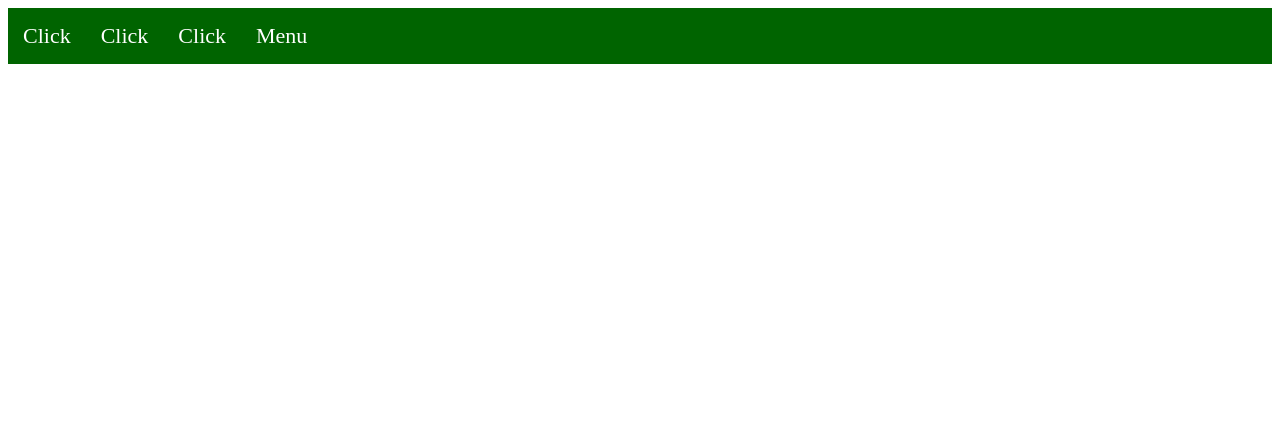
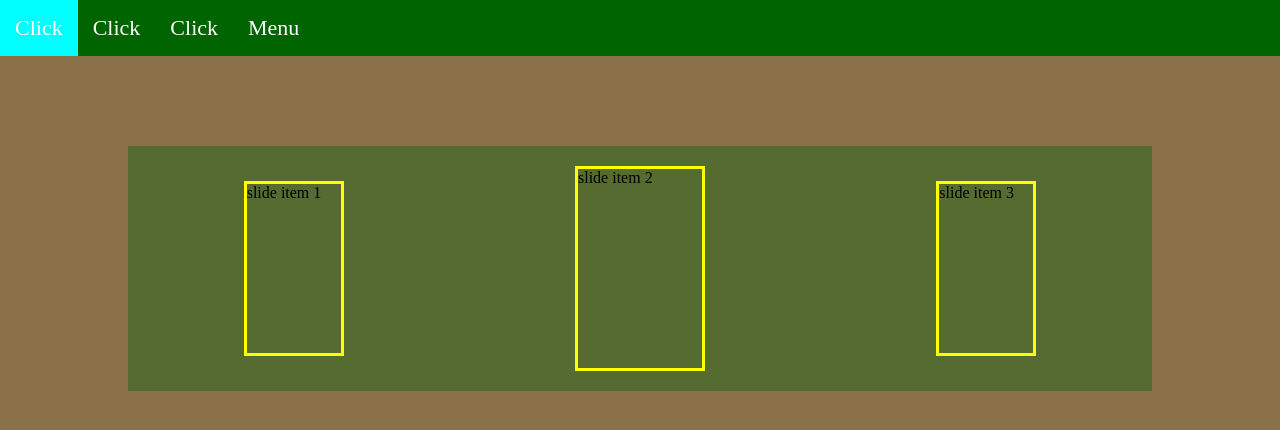
Before and after one commit to crono628/common-techniques, a plain HTML site: page index.html in a window 1280 px wide. Drawn offline with Linux system fonts and the light colour scheme.

Commit message:
carousel made with dom. working on scrolling logic

```diff
--- a/index.html
+++ b/index.html
@@ -6,7 +6,7 @@
     <meta name="viewport" content="width=device-width, initial-scale=1.0" />
     <title>Things</title>
     <link rel="stylesheet" href="style.css" />
-    <script src="script.js"></script>
+    <script src="script.js" defer></script>
   </head>
 
   <body>
@@ -16,12 +16,17 @@
       <a href="">Click</a>
       <div class="drop-down">
         <div class="drop-div">Menu</div>
-        <div class="drop-contents">
+        <div class="drop-contents hide">
           <div class="option">Option 1</div>
           <div class="option">Option 2</div>
           <div class="option">Option 3</div>
         </div>
       </div>
     </div>
+    <div class="carousel-container">
+      <div class="left-scroll" data-scroll="left"></div>
+      <div class="carousel"></div>
+      <div class="right-scroll" data-scroll="right"></div>
+    </div>
   </body>
 </html>
--- a/script.js
+++ b/script.js
@@ -0,0 +1,44 @@
+const down = document.querySelector('.drop-down');
+const contents = document.querySelector('.drop-contents');
+const carousel = document.querySelector('.carousel');
+
+down.addEventListener('mouseover', () => {
+  contents.classList.remove('hide');
+});
+
+down.addEventListener('mouseleave', () => {
+  contents.classList.add('hide');
+});
+
+contents.addEventListener('mouseleave', () => {
+  contents.classList.add('hide');
+});
+
+let carouselThings = [];
+
+function dom(element, attributes = {}, text, parent) {
+  const elem = document.createElement(element);
+  if (attributes) {
+    Object.assign(elem, attributes);
+  }
+  if (text) {
+    elem.innerText = text;
+  }
+  if (parent) {
+    parent.appendChild(elem);
+  }
+  return elem;
+}
+
+// carouselThings.forEach('thing' =>{
+
+// })
+
+const slideItem1 = dom('div', { classList: 'slide' }, 'slide item 1', carousel);
+const slideItem2 = dom(
+  'div',
+  { classList: 'slide active' },
+  'slide item 2',
+  carousel
+);
+const slideItem3 = dom('div', { classList: 'slide' }, 'slide item 3', carousel);
--- a/style.css
+++ b/style.css
@@ -1,10 +1,19 @@
 * {
   box-sizing: border-box;
+  margin: 0;
+  padding: 0;
+}
+
+body {
+  background-color: rgb(139, 113, 74);
 }
 
 .nav-bar {
   overflow: hidden;
   background-color: darkgreen;
+  top: 0;
+  left: 0;
+  width: 100vw;
 }
 
 .nav-bar a {
@@ -35,7 +44,7 @@
 }
 
 .drop-contents {
-  display: none;
+  display: block;
   position: absolute;
   width: 150px;
 }
@@ -52,6 +61,36 @@
   cursor: pointer;
 }
 
-.drop-down:hover .drop-contents {
-  display: block;
+.hide {
+  display: none;
 }
+
+.carousel-container {
+  display: flex;
+  width: 80vw;
+  justify-content: center;
+  align-items: center;
+  margin-top: 7vw;
+  margin-left: auto;
+  margin-right: auto;
+}
+
+.carousel {
+  display: flex;
+  justify-content: space-around;
+  align-items: center;
+  width: 100%;
+  background-color: darkolivegreen;
+}
+
+.slide {
+  width: 100px;
+  height: 175px;
+  border: solid yellow;
+  margin: 20px;
+}
+
+.active {
+  width: 130px;
+  height: 205px;
+}
```
